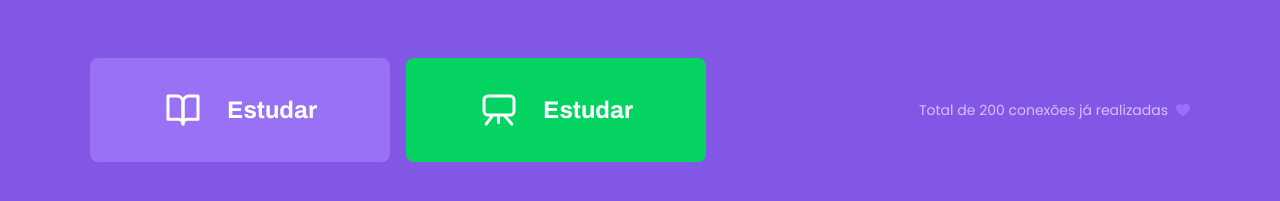
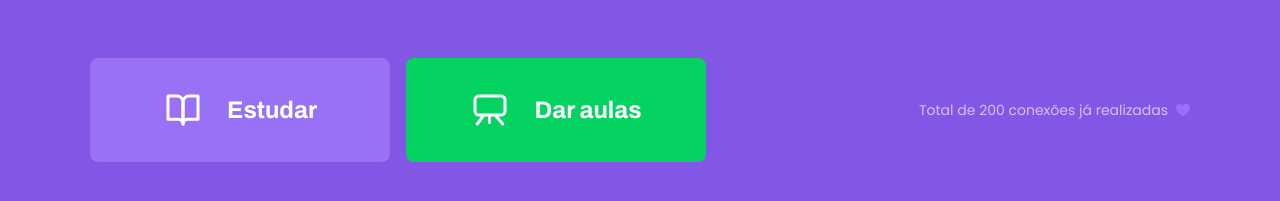
Before and after one commit to th92rodr/proffy, a React (Create React App) app in the folder web/: page / in a window 1280 px wide. Shown: the part 465-666 px from the top of the page. Built offline with nearby package versions, Linux system fonts and the light colour scheme.

Commit message:
Web: fix button text

```diff
--- a/web/src/pages/Landing/index.tsx
+++ b/web/src/pages/Landing/index.tsx
@@ -29,7 +29,7 @@ function Landing() {
           </a>
 
           <a href='' className='give-classes'>
-            <img src={giveClassesIcon} alt='Dar Aulas' /> Estudar
+            <img src={giveClassesIcon} alt='Dar aulas' /> Dar aulas
           </a>
         </div>
 
```
